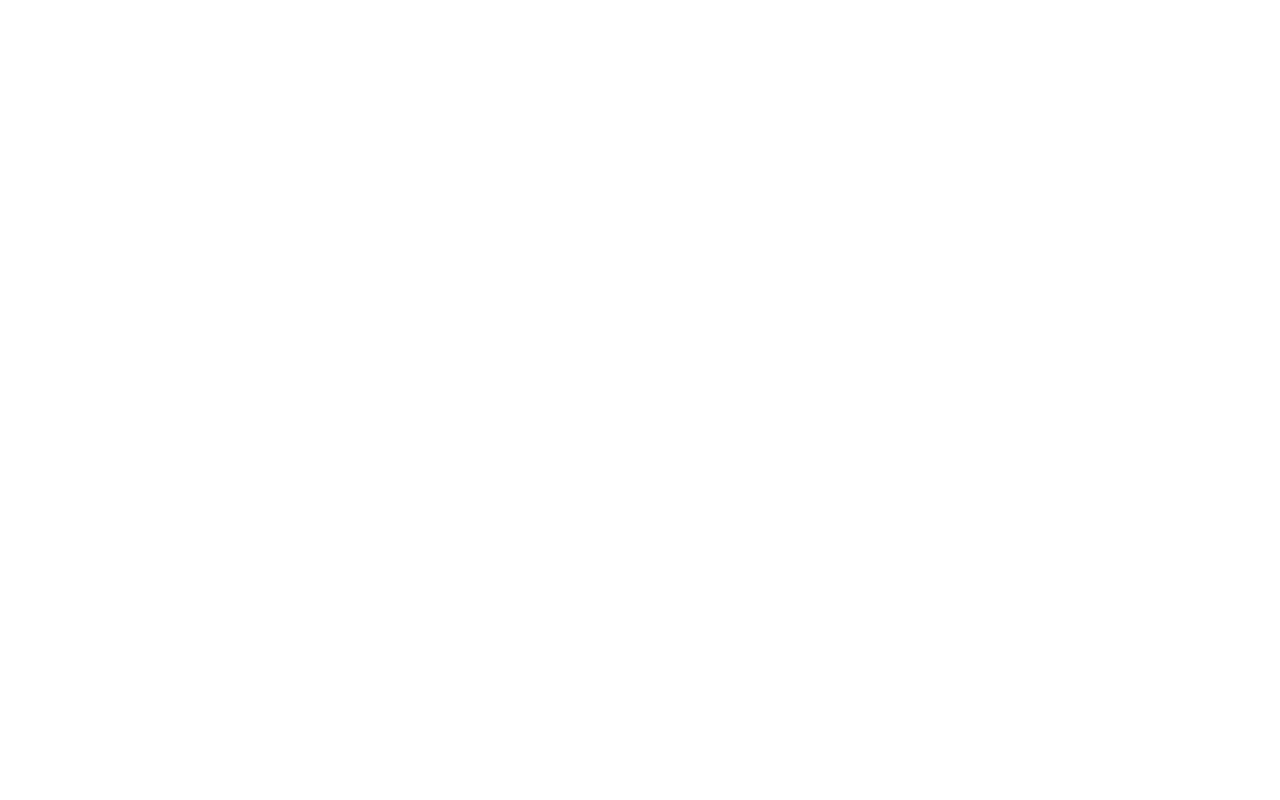
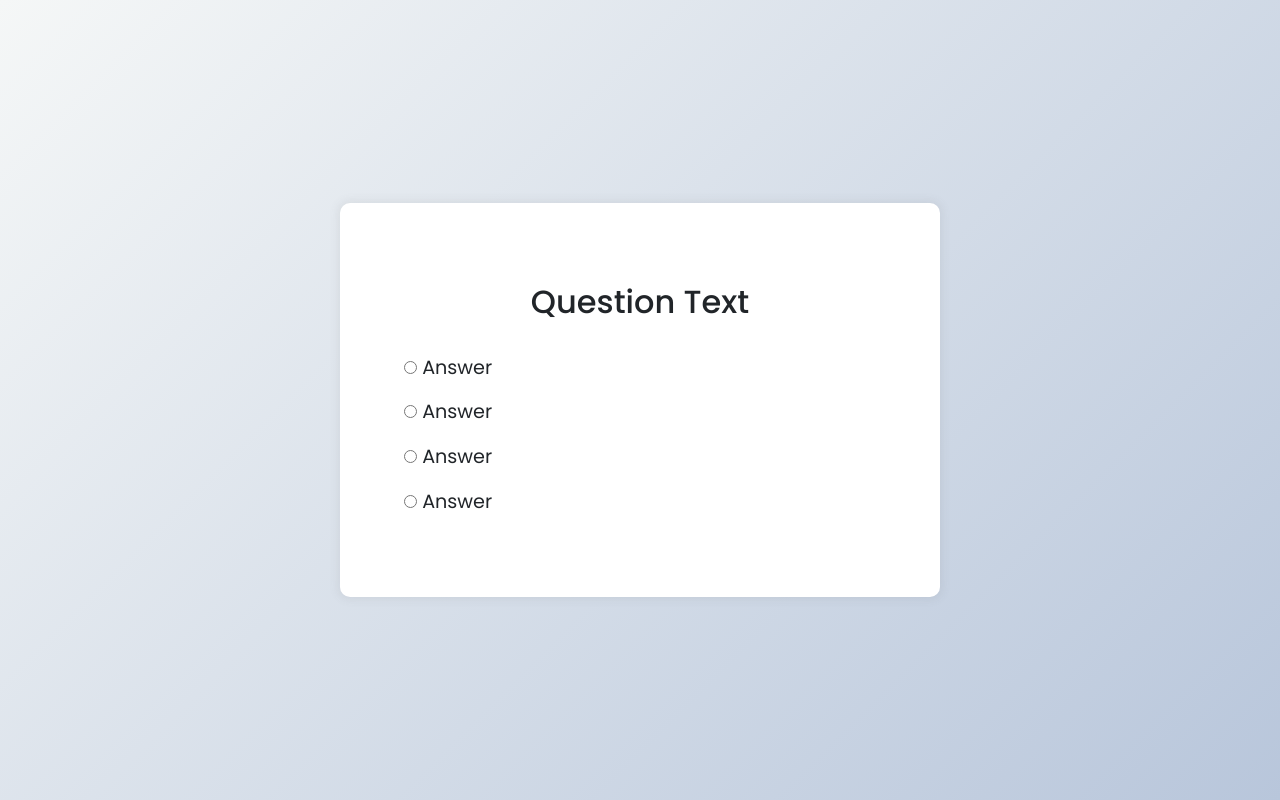
Before and after one commit to AshvinRavat/quiz, a plain HTML site: page index.html in a window 1280 px wide. Drawn offline with nearby package versions, Linux system fonts and the light colour scheme.

Commit message:
making design for quiz

```diff
--- a/index.html
+++ b/index.html
@@ -4,9 +4,67 @@
     <meta charset="UTF-8">
     <meta http-equiv="X-UA-Compatible" content="IE=edge">
     <meta name="viewport" content="width=device-width, initial-scale=1.0">
-    <title>Quiz Game</title>
+    <title>Document</title>
+    <link href="https://cdn.jsdelivr.net/npm/bootstrap@5.2.2/dist/css/bootstrap.min.css" rel="stylesheet">
+    <link rel="stylesheet" href="style.css">
 </head>
 <body>
-
+     <div class="quiz-container" id="quiz">
+         <div class="quiz-header">
+             <h2 id="question">Question Text</h2>
+             <ul>
+                 <li>
+                     <input type="radio" name="answer" id="a" class="answer">
+                     <label for="a" id="a_text">Answer</label>
+                 </li>
+                 <li>
+                     <input type="radio" name="answer" id="b" class="answer">
+                     <label for="b" id="b_text">Answer</label>
+                 </li>
+                 <li>
+                     <input type="radio" name="answer" id="c" class="answer">
+                     <label for="c" id="c_text">Answer</label>
+                 </li>
+                 <li>
+                     <input type="radio" name="answer" id="d" class="answer">
+                     <label for="d" id="d_text">Answer</label>
+                 </li>
+             </ul>
+         </div>
+     </div>
+     <script src="https://cdn.jsdelivr.net/npm/@popperjs/core@2.11.6/dist/umd/popper.min.js""></script>
+     <script src="https://cdn.jsdelivr.net/npm/bootstrap@5.2.2/dist/js/bootstrap.min.js"></script>
 </body>
 </html>
+
+<script>
+    var questionAndItsOrations = {
+       questionOneAndOptions : [
+            {
+                "question1": 'Full Form of Css',
+                "option1": 'Cascading Style Sheets',
+                "option2": 'Cascading Sheets Style ',
+                "option3": 'Coding Sheets Style ',
+                "option4": 'Coding Style Sheets ',
+            }
+       ],
+       questionTwoAndOptions : [
+            {
+                "questionTwo": 'Full Form of js',
+                "optionOne": 'Cascading Style Sheets',
+                "optionTwo": 'Cascading Sheets Style ',
+                "optionThree": 'Coding Sheets Style ',
+                "optionFour": 'Coding Style Sheets ',
+            }
+       ],
+       questionTwoAndOptions : [
+            {
+                "questionOne": 'Full Form of js',
+                "optionOne": 'Cascading Style Sheets',
+                "optionTwo": 'Cascading Sheets Style ',
+                "optionThree": 'Coding Sheets Style ',
+                "optionFour": 'Coding Style Sheets ',
+            }
+       ],
+    };
+</script>
--- /dev/null
+++ b/style.css
@@ -0,0 +1,50 @@
+  /* coding with nick */
+  @import url('https://fonts.googleapis.com/css2?family=Poppins:wght@200;300;400;500&display=swap');
+
+  * {
+      box-sizing: border-box;
+  }
+
+  body {
+      background-color: #b8c6db;
+      background-image: linear-gradient(315deg, #b8c6db 0%, #f5f7f7 100%);
+      font-family: 'Poppins', sans-serif;
+      display: flex;
+      align-items: center;
+      justify-content: center;
+      height: 100vh;
+      overflow: hidden;
+      margin: 0;
+  }
+
+  .quiz-container {
+      background-color: #fff;
+      border-radius: 10px;
+      box-shadow: 0 0 10px 2px rgba(100, 100, 100, 0.1);
+      width: 600px;
+      overflow: hidden;
+  }
+
+  .quiz-header {
+      padding: 4rem;
+  }
+
+  h2 {
+      padding: 1rem;
+      text-align: center;
+      margin: 0;
+  }
+
+  ul {
+      list-style-type: none;
+      padding: 0;
+  }
+
+  ul li {
+      font-size: 1.2rem;
+      margin: 1rem 0;
+  }
+
+  ul li label {
+      cursor: pointer;
+  }
```
